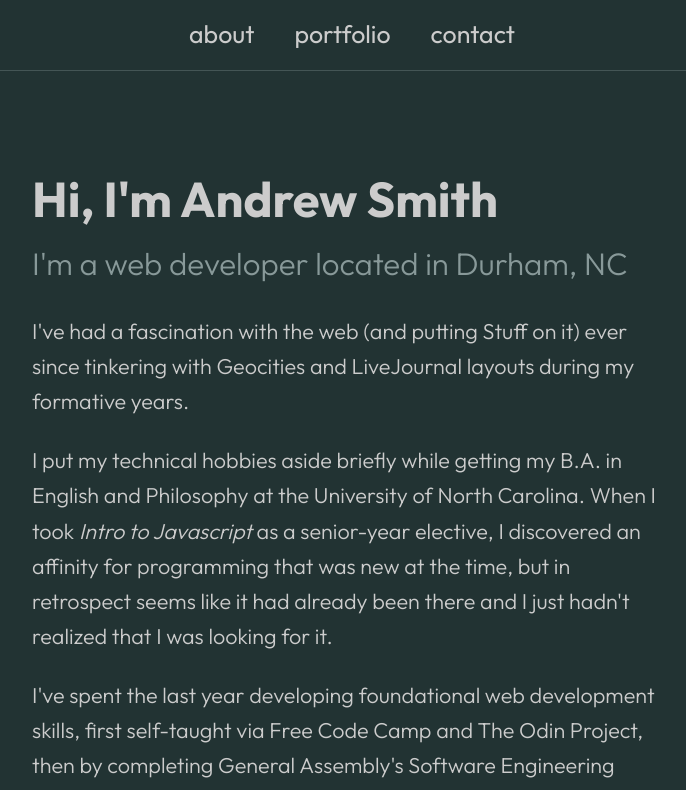
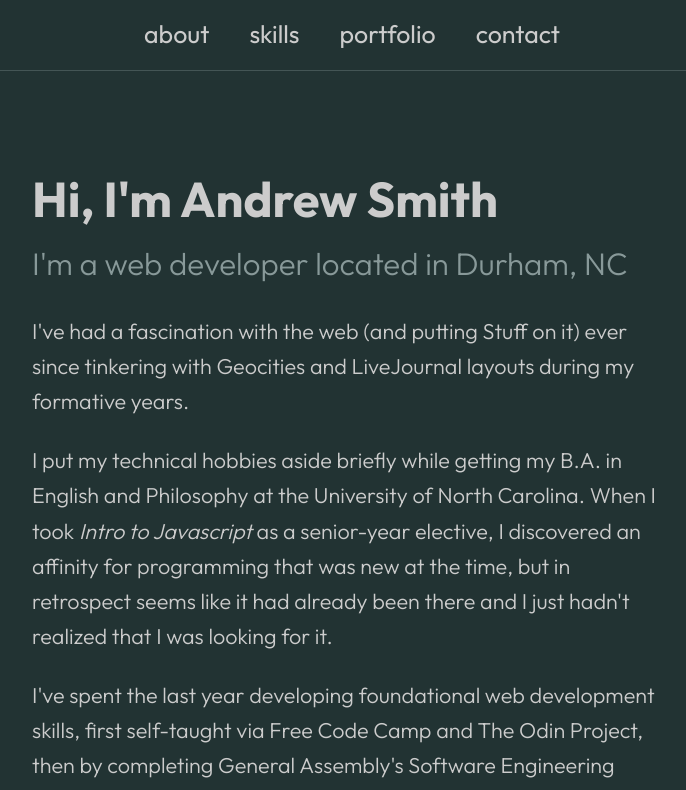
Before and after one commit to continentaldivide/personal-website, a Next.js app: page / in a window 1280 px wide. Shown: the top 790 px of the page, without its empty margins (288-974 px from the left). Built offline with nearby package versions, Linux system fonts and the light colour scheme.

Commit message:
Add skills page

```diff
--- /dev/null
+++ b/app/components/SkillItem.jsx
@@ -0,0 +1,8 @@
+export default function SkillItem({ slug, text, color }) {
+  return (
+    <li className="flex gap-4 mb-2">
+      <img height="32" width="32" src={`https://cdn.simpleicons.org/${slug}/${color}`} />
+      <p className="text-xl font-light">{text}</p>
+    </li>
+  );
+}
--- /dev/null
+++ b/app/components/Skills.jsx
@@ -0,0 +1,35 @@
+import SkillItem from "./SkillItem";
+
+export default function Skills() {
+  const skills = [
+    { text: "html", slug: "html5" },
+    { text: "css", slug: "css3" },
+    { text: "javascript", slug: "javascript" },
+    { text: "react", slug: "react" },
+    { text: "next.js", slug: "next.js" },
+    { text: "node.js", slug: "node.js" },
+    { text: "express", slug: "express", color: "FFFFFF" },
+    { text: "postgres", slug: "postgresql" },
+    { text: "mongodb", slug: "mongodb" },
+  ];
+  const listItems = skills.map((skill, i) => {
+    return (
+      <SkillItem
+        slug={skill.slug}
+        text={skill.text}
+        color={skill.color}
+        key={`skill ${i}`}
+      />
+    );
+  });
+  return (
+    <div className="container w-1/2 mt-40 pb-10">
+      <h1 className="text-5xl font-bold leading-relaxed">Skills</h1>
+      <h2 className="text-3xl font-light leading-relaxed">
+        I'm proficient with these tools:
+      </h2>
+      <br />
+      <ul>{listItems}</ul>
+    </div>
+  );
+}
--- a/app/page.tsx
+++ b/app/page.tsx
@@ -2,6 +2,7 @@
 import { useState } from 'react';
 
 import About from './components/About';
+import Skills from './components/Skills';
 import Portfolio from './components/Portfolio';
 import Contact from './components/Contact';
 import Navitem from './components/Navitem';
@@ -21,6 +22,10 @@ export default function Main() {
             handleNavClick={() => handleNavClick(<About />)}
           />
           <Navitem
+            itemName={'skills'}
+            handleNavClick={() => handleNavClick(<Skills />)}
+          />
+          <Navitem
             itemName={'portfolio'}
             handleNavClick={() => handleNavClick(<Portfolio />)}
           />
```
